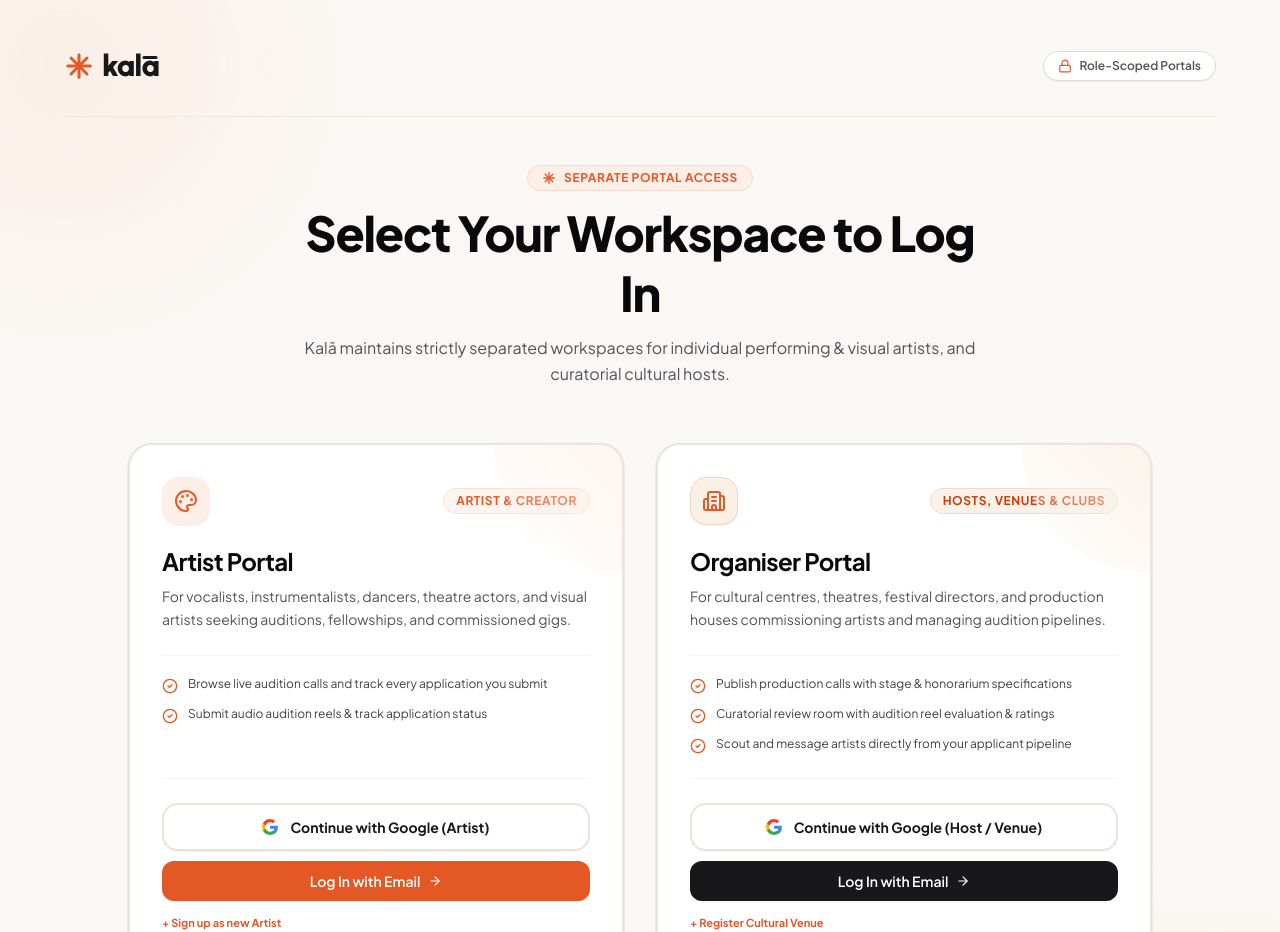
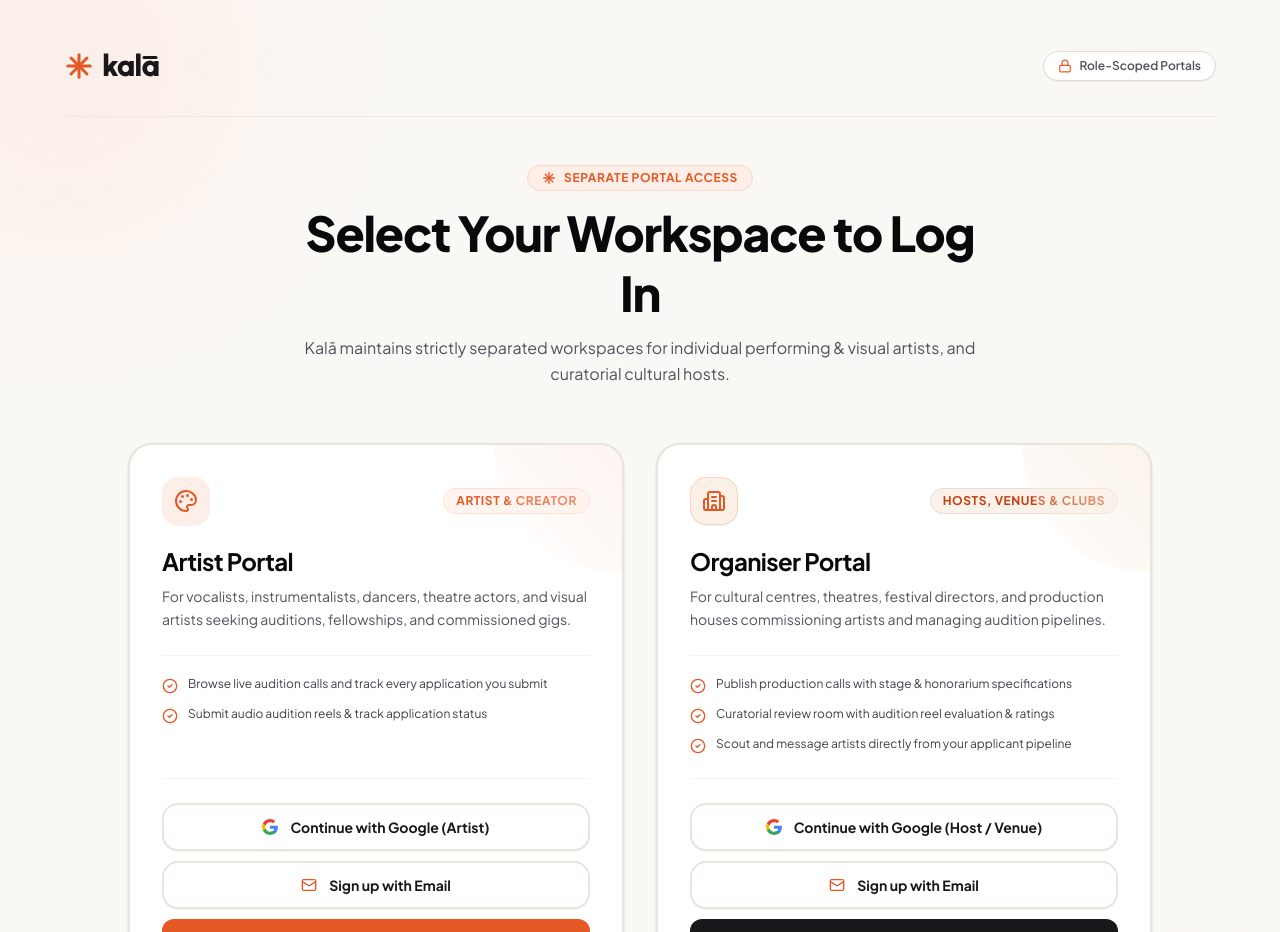
Before and after one commit to Mowleen12/Kala_web, a React (Vite) app: page / in a window 1280 px wide. Shown: the top 932 px of the page. Built offline with nearby package versions, Linux system fonts and the light colour scheme; no server answers.

Commit message:
feat: email sign-up on gateway, College Societies & Clubs category, college section tag wiring

```diff
--- a/src/App.tsx
+++ b/src/App.tsx
@@ -406,7 +406,9 @@ export default function App() {
     [myApplications]
   );
   const societyCalls = useMemo(
-    () => opportunities.filter((o) => o.organiserType === 'society'),
+    () => opportunities.filter(
+      (o) => o.organiserType === 'society' || o.category === 'College Societies & Clubs'
+    ),
     [opportunities]
   );
   const myOpportunities = useMemo(
--- a/src/components/BrowseCategories.tsx
+++ b/src/components/BrowseCategories.tsx
@@ -6,7 +6,8 @@ import {
   Palette,
   Theater,
   PenTool,
-  Sparkles
+  Sparkles,
+  GraduationCap
 } from 'lucide-react';
 import { KalaStar } from './KalaLogo';
 import { CATEGORIES } from '../data/mockData';
@@ -39,6 +40,8 @@ export const BrowseCategories: React.FC<BrowseCategoriesProps> = ({
         return PenTool;
       case 'Design & Fashion':
         return Sparkles;
+      case 'College Societies & Clubs':
+        return GraduationCap;
       default:
         return Sparkles;
     }
--- a/src/components/DiscoverView.tsx
+++ b/src/components/DiscoverView.tsx
@@ -53,6 +53,7 @@ export const DiscoverView: React.FC<DiscoverViewProps> = ({
     'Theatre & Performance',
     'Writing & Content',
     'Design & Fashion',
+    'College Societies & Clubs',
   ];
 
   const cities = [
@@ -155,7 +156,7 @@ export const DiscoverView: React.FC<DiscoverViewProps> = ({
       let matchesVenue = true;
       const venueStr = (opp.venue || opp.location).toLowerCase();
       if (selectedVenueType === 'society') {
-        matchesVenue = opp.organiserType === 'society';
+        matchesVenue = opp.organiserType === 'society' || opp.category === 'College Societies & Clubs';
       } else if (selectedVenueType === 'theatre') {
         matchesVenue = venueStr.includes('theatre') || venueStr.includes('auditorium') || venueStr.includes('hall');
       } else if (selectedVenueType === 'gallery') {
--- a/src/components/OrganiserBrowseCategories.tsx
+++ b/src/components/OrganiserBrowseCategories.tsx
@@ -8,7 +8,8 @@ import {
   Sparkles,
   Landmark,
   Layers,
-  Users
+  Users,
+  GraduationCap
 } from 'lucide-react';
 import { KalaStar } from './KalaLogo';
 
@@ -75,6 +76,14 @@ export const OrganiserBrowseCategories: React.FC<OrganiserBrowseCategoriesProps>
       desc: 'Stage Scenography, Costume & Spatial Design',
       color: 'from-blue-500/10 to-cyan-500/10 border-blue-200 text-blue-700',
       badgeBg: 'bg-blue-100 text-blue-800'
+    },
+    {
+      id: 'college-societies',
+      name: 'College Societies & Clubs',
+      icon: GraduationCap,
+      desc: 'Campus Festivals, Society Residencies & Inter-College Calls',
+      color: 'from-rose-500/10 to-pink-500/10 border-rose-200 text-rose-700',
+      badgeBg: 'bg-rose-100 text-rose-800'
     },
   ];
 
--- a/src/components/OrganiserListingsView.tsx
+++ b/src/components/OrganiserListingsView.tsx
@@ -53,6 +53,7 @@ export const OrganiserListingsView: React.FC<OrganiserListingsViewProps> = ({
     'Visual Arts',
     'Theatre & Performance',
     'Design & Fashion',
+    'College Societies & Clubs',
   ];
 
   const venueOptions = [
--- a/src/components/PortalGateway.tsx
+++ b/src/components/PortalGateway.tsx
@@ -8,7 +8,8 @@ import {
   ShieldCheck,
   Users,
   Calendar,
-  Lock
+  Lock,
+  Mail
 } from 'lucide-react';
 import { KalaLogo, KalaStar } from './KalaLogo';
 import { PortalMode } from '../types';
@@ -124,6 +125,15 @@ export const PortalGateway: React.FC<PortalGatewayProps> = ({
               </button>
 
               <button
+                id="artist-gateway-email-btn"
+                onClick={() => onOpenRegister('artist')}
+                className="w-full flex items-center justify-center gap-3 py-3 px-4 rounded-2xl bg-white border-2 border-[#E9E4DC] hover:border-[#E45826] hover:bg-[#FAF8F5] active:scale-98 text-xs sm:text-sm font-bold text-zinc-900 shadow-2xs transition-all cursor-pointer"
+              >
+                <Mail className="w-4 h-4 shrink-0 text-[#E45826]" />
+                <span>Sign up with Email</span>
+              </button>
+
+              <button
                 onClick={() => onSelectPortal('artist')}
                 className="w-full flex items-center justify-center gap-2 py-2.5 px-4 rounded-xl bg-[#E45826] hover:bg-[#D44716] active:scale-98 text-white text-xs sm:text-sm font-semibold shadow-xs transition-all cursor-pointer"
               >
@@ -215,6 +225,15 @@ export const PortalGateway: React.FC<PortalGatewayProps> = ({
               </button>
 
               <button
+                id="organiser-gateway-email-btn"
+                onClick={() => onOpenRegister('organiser')}
+                className="w-full flex items-center justify-center gap-3 py-3 px-4 rounded-2xl bg-white border-2 border-[#E9E4DC] hover:border-[#E45826] hover:bg-[#FAF8F5] active:scale-98 text-xs sm:text-sm font-bold text-zinc-900 shadow-2xs transition-all cursor-pointer"
+              >
+                <Mail className="w-4 h-4 shrink-0 text-[#E45826]" />
+                <span>Sign up with Email</span>
+              </button>
+
+              <button
                 onClick={() => onSelectPortal('organiser')}
                 className="w-full flex items-center justify-center gap-2 py-2.5 px-4 rounded-xl bg-zinc-900 hover:bg-zinc-800 active:scale-98 text-white text-xs sm:text-sm font-semibold shadow-xs transition-all cursor-pointer"
               >
--- a/src/components/PostOpportunityModal.tsx
+++ b/src/components/PostOpportunityModal.tsx
@@ -303,6 +303,7 @@ export const PostOpportunityModal: React.FC<PostOpportunityModalProps> = ({
                     <option>Theatre & Performance</option>
                     <option>Writing & Content</option>
                     <option>Design & Fashion</option>
+                    <option>College Societies & Clubs</option>
                   </select>
                 </div>
 
--- a/src/data/mockData.ts
+++ b/src/data/mockData.ts
@@ -48,4 +48,11 @@ export const CATEGORIES: Category[] = [
     bgColor: 'bg-[#F9EFFE]',
     iconColor: 'text-[#D946EF]',
   },
+  {
+    id: 'cat-7',
+    name: 'College Societies & Clubs',
+    icon: 'GraduationCap',
+    bgColor: 'bg-[#FFF1F2]',
+    iconColor: 'text-[#F43F5E]',
+  },
 ];
```
